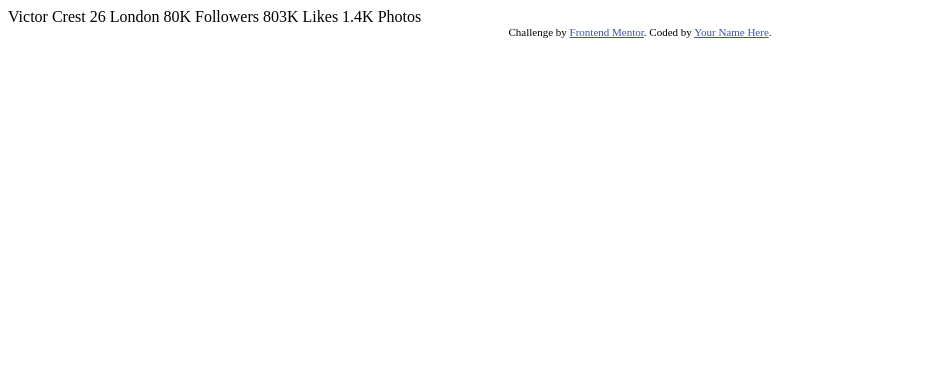
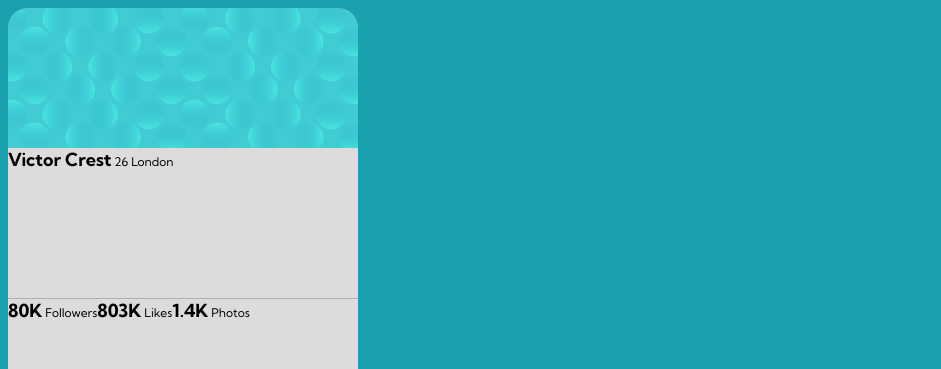
Before and after one commit to MiLabuda/Frontendmentor1, a plain HTML site: page index.html in a window 1280 px wide. Shown: the top 369 px of the page, without its empty margins (0-941 px from the left). Drawn offline with Linux system fonts and the light colour scheme.

Commit message:
Add structure in index.html and basic css file

```diff
--- a/index.html
+++ b/index.html
@@ -5,28 +5,37 @@
   <meta name="viewport" content="width=device-width, initial-scale=1.0"> <!-- displays site properly based on user's device -->
 
   <link rel="icon" type="image/png" sizes="32x32" href="./images/favicon-32x32.png">
-
+  <link rel="stylesheet" href="style.css">
   <title>Frontend Mentor | Profile card component</title>
-
-  <!-- Feel free to remove these styles or customise in your own stylesheet 👍 -->
-  <style>
-    .attribution { font-size: 11px; text-align: center; }
-    .attribution a { color: hsl(228, 45%, 44%); }
-  </style>
 </head>
 <body>
-  Victor Crest
-  26
-  London
+  <section class="card">
+    <div class="card__upper">
+    </div>
+    <div class="card__mid">
+      <span class="card__bold">Victor Crest</span>  26
+      London
+    </div>
+    <div class="card__bottom">
+      <div class="card__section">
+        <span class="card__bold">80K</span>
+        Followers
+      </div>
+      <div class="card__section">
+        <span class="card__bold">803K</span>
+        Likes
+      </div>
+      <div class="card__section">
+        <span class="card__bold">1.4K</span>
+        Photos
+      </div>
+    </div>
+  </section>
 
-  80K
-  Followers
 
-  803K
-  Likes
 
-  1.4K
-  Photos
+
+
   <div class="attribution">
     Challenge by <a href="https://www.frontendmentor.io?ref=challenge" target="_blank">Frontend Mentor</a>.
     Coded by <a href="#">Your Name Here</a>.
--- a/style.css
+++ b/style.css
@@ -0,0 +1,77 @@
+@import url('https://fonts.googleapis.com/css2?family=Kumbh+Sans:wght@400;700&display=swap');
+
+
+html {
+    font-family: 'Kumbh Sans', sans-serif;
+    font-size: 12px;
+    scroll-behavior: smooth;
+
+
+}
+body{
+    background-color: hsl(185, 75%, 39%);
+
+}
+
+.card{
+    display: flex;
+    flex-direction: column;
+    justify-content: center;
+    align-self: center;
+    background-color: hsl(0, 0%, 59%);
+    border-radius: 20px;
+    max-width: 350px;
+}
+.card__upper{
+    min-height: 140px;
+    background-image: url(/images/bg-pattern-card.svg);
+    border-top-right-radius: 20px;
+    border-top-left-radius: 20px;
+
+
+}
+
+.card__mid{
+    min-height: 150px;
+    background-color: gainsboro;
+    border-bottom-color: hsl(0, 0%, 69%);
+    border-bottom-style: solid;
+    border-bottom-width: 0.5px;
+}
+.card__bottom{
+    min-height: 90px;
+    background-color: gainsboro;
+    display: flex;
+    flex-direction: row;
+    border-bottom-right-radius: 20px;
+    border-bottom-left-radius: 20px;
+
+}
+
+.card__item{
+
+}
+.card__bold{
+    font-size: 18px;
+    font-weight: bold;
+}
+
+.attribution {
+    font-size: 18px;
+    text-align: center;
+}
+.attribution a {
+    color: hsl(228, 45%, 44%);
+}
+
+
+@media screen and (max-width: 480px){
+
+
+}
+
+
+@media screen and (min-width: 769px){
+
+
+}
```
